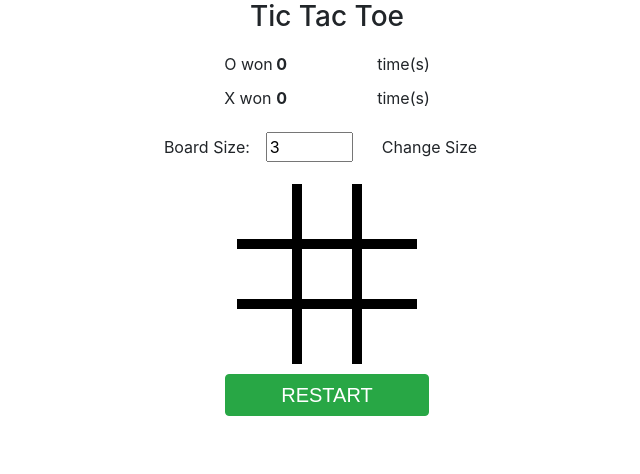
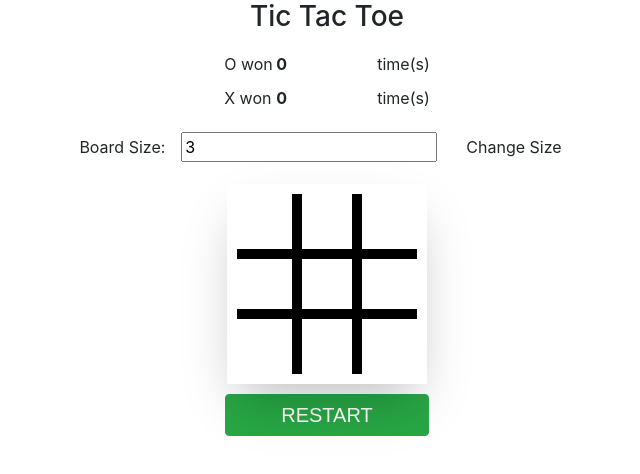
Before and after one commit to IsmailAlGhani/tic-tac-toe-game, a plain HTML site: page index.html in a window 1280 px wide. Shown: the whole page, without its empty margins (313-953 px from the left). Drawn offline with nearby package versions, Linux system fonts and the light colour scheme; no server answers.

Commit message:
adjust limitation

```diff
--- a/css/style.css
+++ b/css/style.css
@@ -22,6 +22,11 @@
   display: grid;
   gap: 0px;
   position: relative;
+  max-width: 480px;
+  max-height: 480px;
+  padding: 10px;
+  overflow: auto;
+  box-shadow: 0 25px 50px -12px rgb(0 0 0 / 0.25);
 }
 #tic-tac-toe #reset {
   padding: 5px 10px;
--- a/index.html
+++ b/index.html
@@ -27,7 +27,7 @@
       </div>
       <div class="form-inline mb-0">
         <label for="size" class="m-2">Board Size: </label>
-        <input type="number" id="size" min="3" max="10" value="3" class="m-2" />
+        <input type="number" id="size" min="3" value="3" class="m-2" />
         <button id="changeSizeBtn" class="btn m-2">Change Size</button>
       </div>
       <div id="game"></div>
--- a/js/index.js
+++ b/js/index.js
@@ -163,12 +163,12 @@ $(document).ready(function () {
 
   $changeSizeBtn.click(function () {
     const newSize = parseInt($sizeInput.val(), 10);
-    if (newSize >= 3 && newSize <= 10) {
+    if (newSize >= 3) {
       boardSize = newSize;
       resetGame();
       createBoard();
     } else {
-      alert("Please enter a valid size between 3 and 10.");
+      alert("Please enter a valid size more than equal 3.");
     }
   });
 
```
